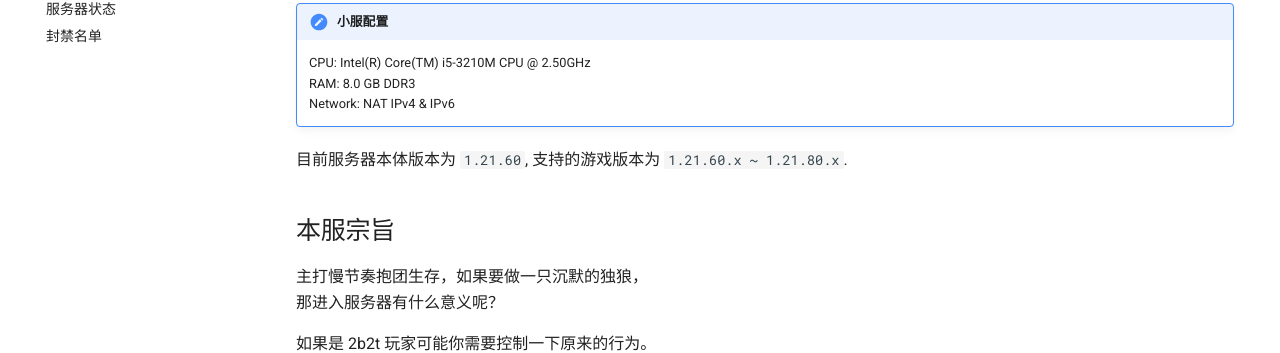
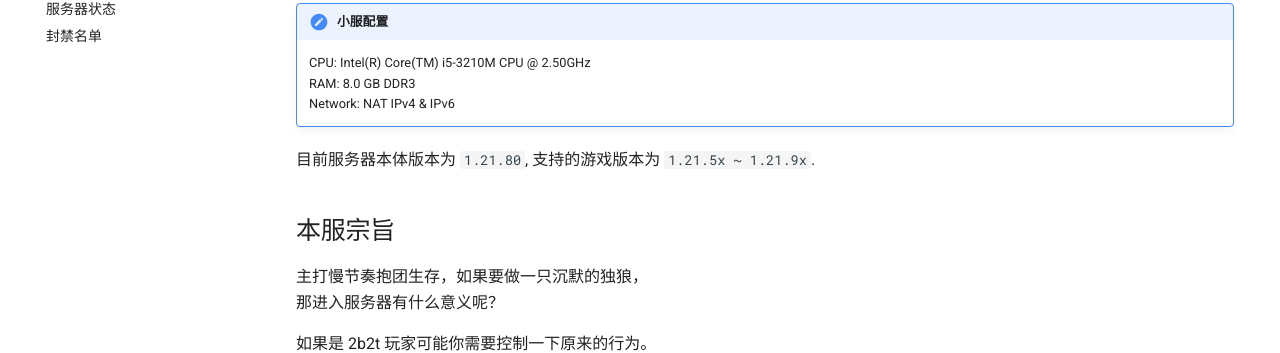
Before and after one commit to mcxiaolan/mc-nest, an MkDocs documentation site: the page built from docs/server/join.md, in a window 1280 px wide and 900 px high. Shown: the part 347-700 px from the top of the window. Built offline with MkDocs 1.6.1 and Material for MkDocs 9.7.7, drawn with Linux system fonts in a browser that asks for light colours; comment, search, counter and statistics services are not loaded.

Commit message:
Update join.md

```diff
--- a/docs/server/join.md
+++ b/docs/server/join.md
@@ -9,7 +9,7 @@
     RAM: 8.0 GB DDR3
     Network: NAT IPv4 & IPv6
 
-目前服务器本体版本为 `1.21.60`, 支持的游戏版本为  `1.21.60.x ~ 1.21.80.x`.
+目前服务器本体版本为 `1.21.80`, 支持的游戏版本为  `1.21.5x ~ 1.21.9x`.
 
 ## 本服宗旨
 主打慢节奏抱团生存，如果要做一只沉默的独狼，
```
